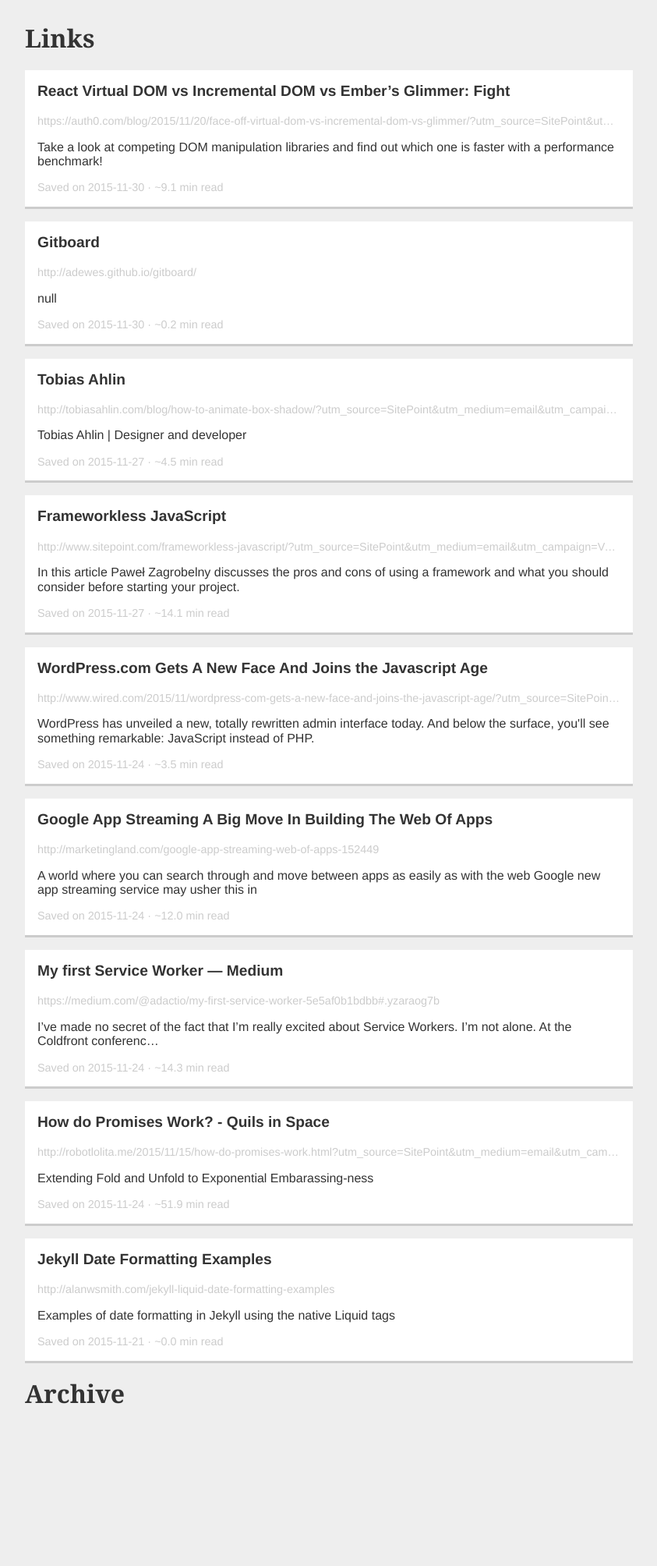
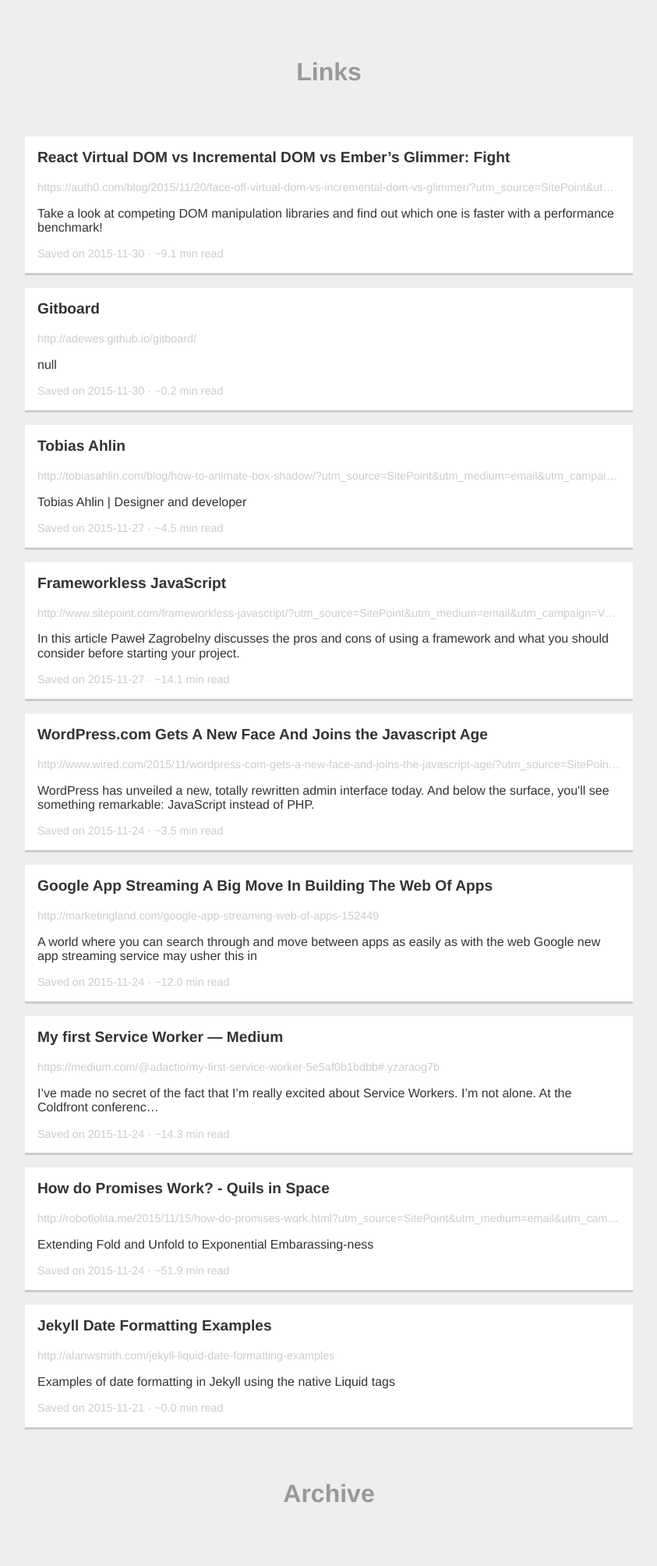
Before and after one commit to matita/min-gh-jekyll, a Jekyll site: the page built from index.html, in a window 1280 px wide. Shown: the whole page at 78% size, without its empty margins (218-1061 px from the left). Built offline with Jekyll 4.4.1, drawn with Linux system fonts in a browser that asks for light colours; nearby versions of some CDN libraries; before the commit the page ends 1837 px from its top, so only the background shows below that.

Commit message:
some style in index

```diff
--- a/public/css/style.css
+++ b/public/css/style.css
@@ -3,7 +3,7 @@
 }
 
 body {
-  font-family: Georgia;
+  font-family: Helvetica, arial, sans-serif;
   font-size: 16px;
   color: #333;
   background-color: #eee;
@@ -16,7 +16,6 @@ body {
 }
 
 .link {
-  font-family: Helvetica, arial, sans-serif;
   display: block;
   background: #fff;
   border-bottom: 3px solid #ccc;
@@ -48,3 +47,10 @@ body {
   overflow: hidden;
   text-overflow: ellipsis;
 }
+
+h1 {
+  text-align: center;
+  color: #999;
+  margin-top: 2em;
+  margin-bottom: 2em;
+}
```
